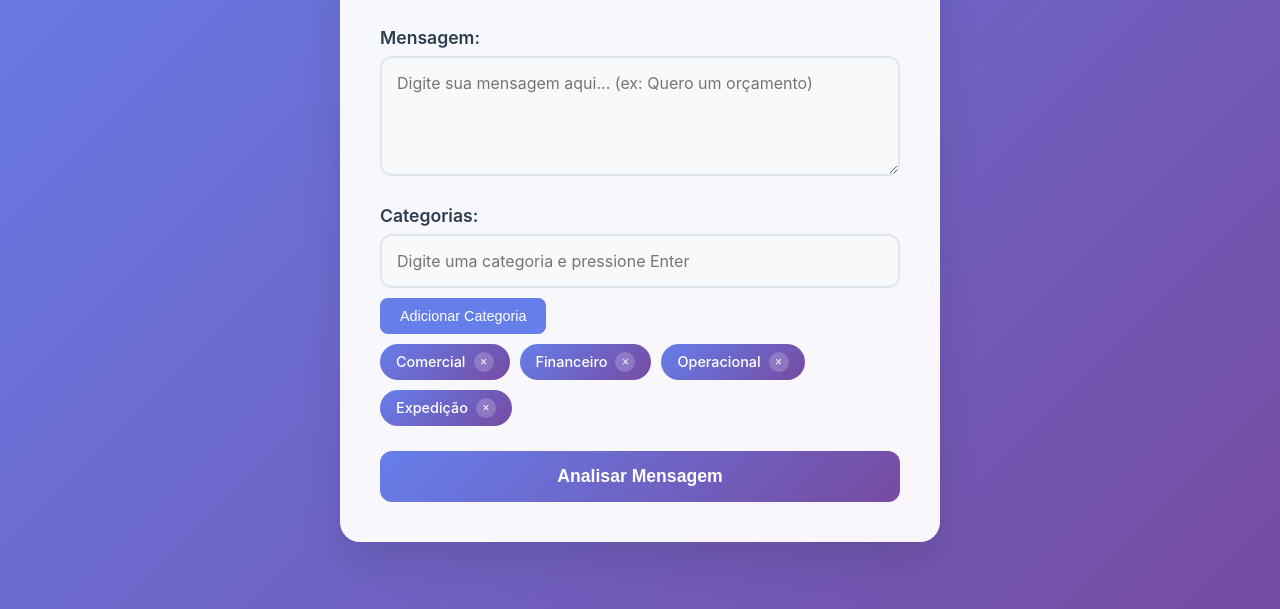
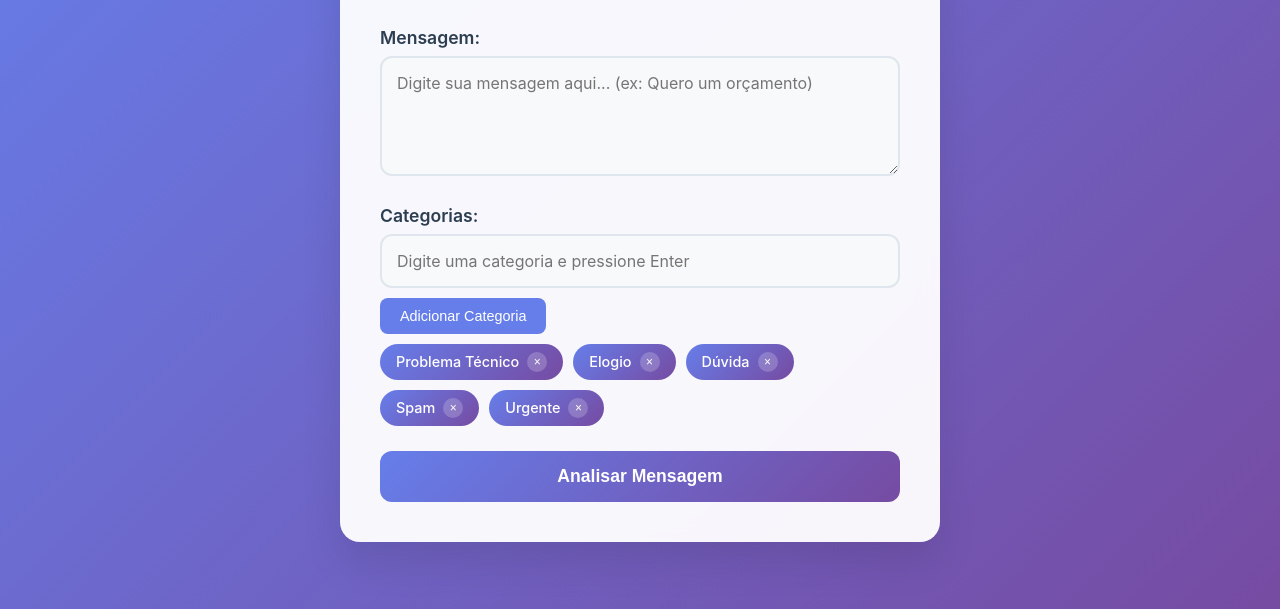
Before and after one commit to Lucas-Andrade95/Front-web-SmartClassifer-API, a plain HTML site: page index.html in a window 1280 px wide. Shown: the part 191-800 px from the top of the page. Drawn offline with Linux system fonts and the light colour scheme.

Commit message:
Update index.html
updates

```diff
--- a/index.html
+++ b/index.html
@@ -3,7 +3,7 @@
 <head>
     <meta charset="UTF-8">
     <meta name="viewport" content="width=device-width, initial-scale=1.0">
-    <title>AI Categorization - Lucas V. Andrade</title>
+    <title>SmartClassifier API</title>
     <style>
         * {
             margin: 0;
@@ -310,7 +310,7 @@
         let categories = [];
 
         // Adicionar categorias padrão
-        const defaultCategories = ["Comercial", "Financeiro", "Operacional", "Expedição"];
+        const defaultCategories = ["Problema Técnico", "Elogio", "Dúvida", "Spam", "Urgente"];
         defaultCategories.forEach(category => {
             categories.push(category);
             renderCategories();
```
